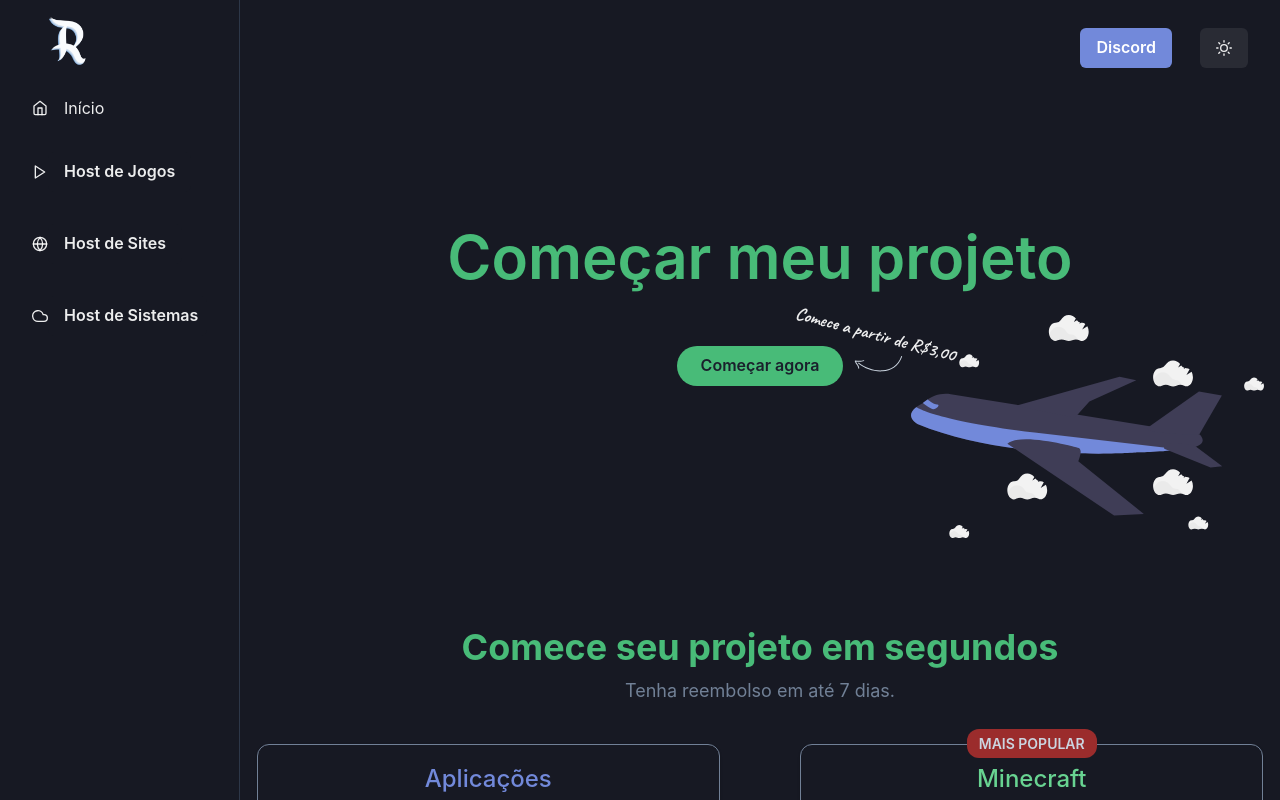
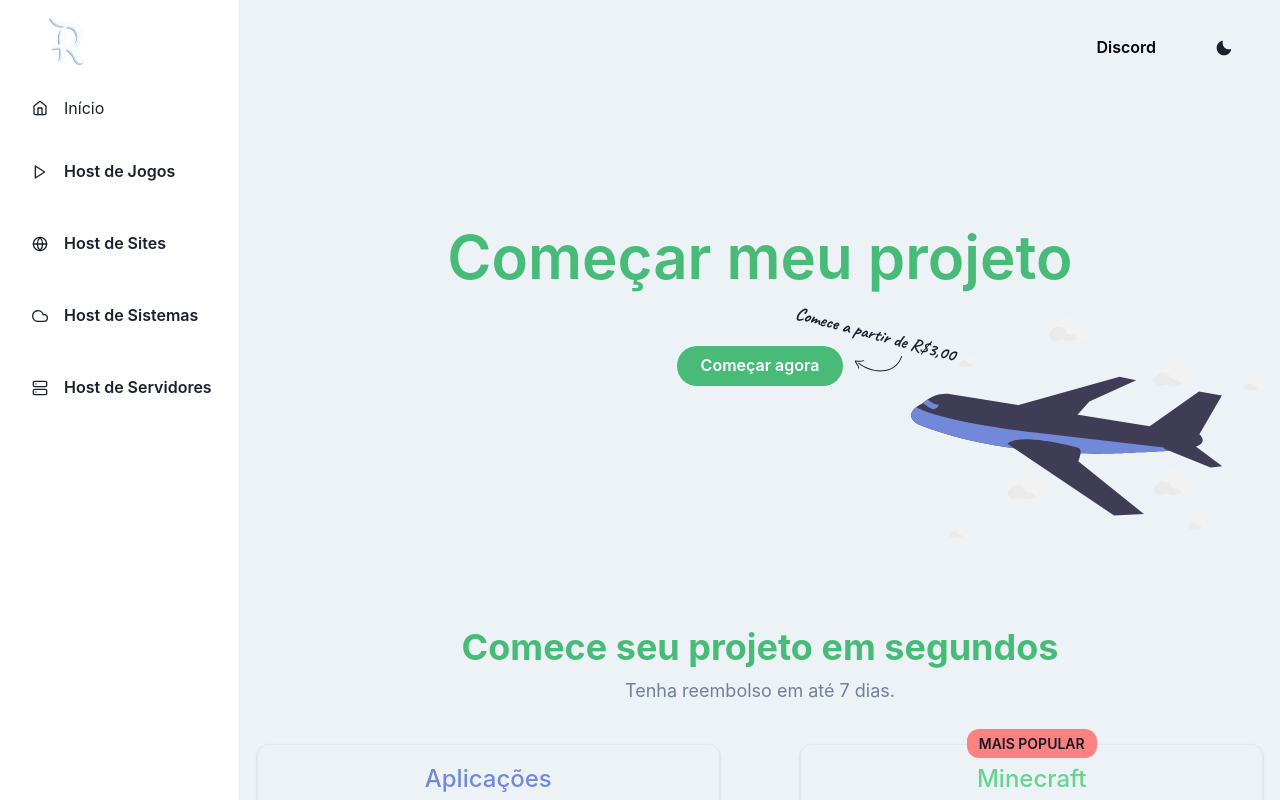
Before and after one commit to emanuelVINI01/RyzenSite, a Next.js app: page / in a window 1280 px wide. Shown: the top 800 px of the page. Built offline with nearby package versions, Linux system fonts and the light colour scheme.

Commit message:
COMMIT #2

```diff
--- a/package.json
+++ b/package.json
@@ -18,7 +18,7 @@
         "@widgetbot/crate": "^3.3.0",
         "analytics": "^0.7.18",
         "framer-motion": "^5.3.3",
-        "next": "12.0.4",
+        "next": "^12.1.6",
         "prettier": "^2.5.0",
         "react": "17.0.2",
         "react-dom": "17.0.2",
@@ -30,11 +30,11 @@
     },
     "devDependencies": {
         "@types/node": "16.11.10",
-        "@types/react": "17.0.37",
+        "@types/react": "^18.0.10",
         "@types/react-slick": "^0.23.7",
         "@types/sass": "^1.43.1",
         "eslint": "8",
         "eslint-config-next": "12.0.4",
-        "typescript": "4.5.2"
+        "typescript": "^4.7.2"
     }
 }
--- a/src/components/SideBar/index.tsx
+++ b/src/components/SideBar/index.tsx
@@ -178,6 +178,33 @@
           </MenuList>
         </Menu>
       </Flex>
+      <Flex
+        align="center"
+        p="4"
+        mx="4"
+        borderRadius="lg"
+        role="group"
+        cursor="pointer"
+      >
+        <Menu>
+          <Icon
+            fontSize="16"
+            as={FiServer}
+          />
+          <MenuButton as={Button} bg={useColorModeValue('white', 'gray.900')} _hover={null} _focus={null} >
+            Host de Servidores
+          </MenuButton>
+          <MenuList>
+            <MenuItem onClick={() => {
+              router.push("/vps")
+            }}>Servidores VPS</MenuItem>
+            <MenuItem onClick={() => {
+              router.push("/vpsgaming")
+            }}>Servidores VPS Gaming</MenuItem>
+          </MenuList>
+
+        </Menu>
+      </Flex>
     </Box >
   );
 };
--- a/src/theme.ts
+++ b/src/theme.ts
@@ -6,6 +6,6 @@
   useSystemColorMode: false
 }
 
-const theme = extendTheme({ config })
+const theme = extendTheme({ ...config })
 
 export default theme
```
Also changed, not shown: next-env.d.ts, 1 other file (tests, documents, lock files or other folders).
